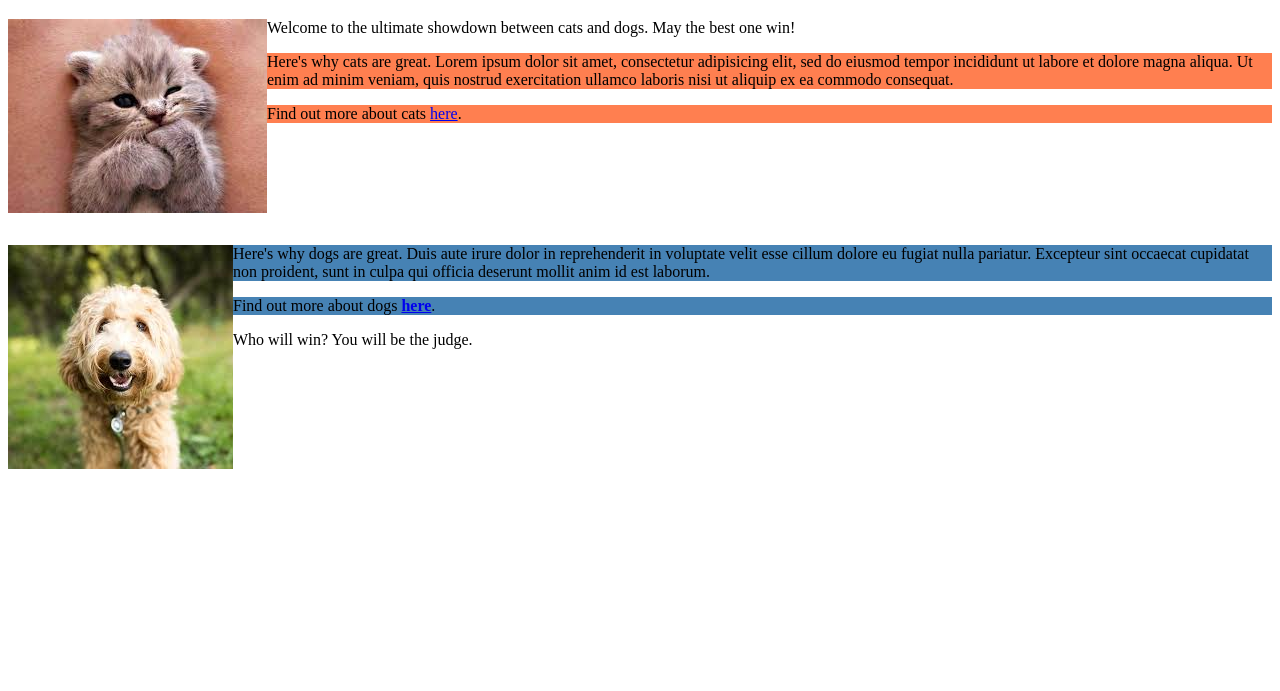
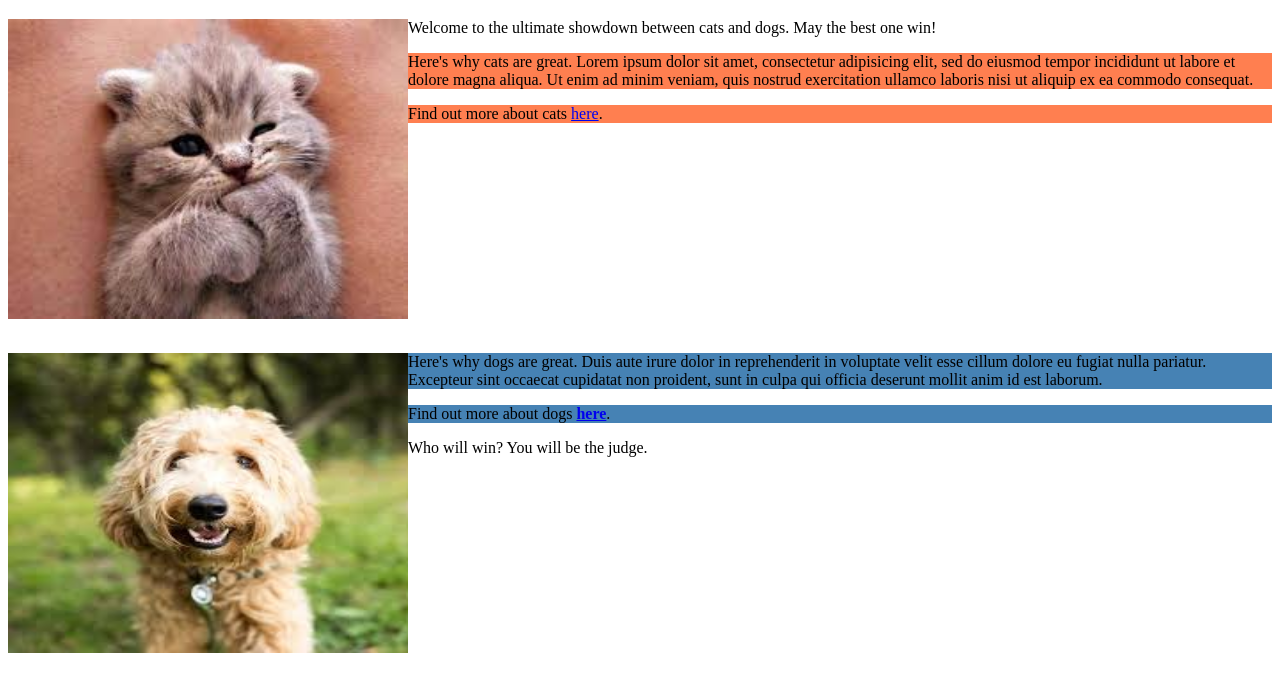
Before and after one commit to EssyMwangi/cascading, a plain HTML site: page index.html in a window 1280 px wide. Shown: the part 61-752 px from the top of the page. Drawn offline with Linux system fonts and the light colour scheme.

Commit message:
indentation and spacing

```diff
--- a/index.html
+++ b/index.html
@@ -6,7 +6,7 @@
   </head>
   <body>
     <h1>Cats vs Dogs: the Definitive Guide</h1>
-    <img style="float:left" src="./images/cute-kitten.jpeg">
+    <img style="float:left" src="./images/cute-kitten.jpeg" width="400" height="300">
     <p>Welcome to the ultimate showdown between cats and dogs. May the best one win!</p>
     <div class="cats">
       <p>Here's why cats are great. Lorem ipsum dolor sit amet, consectetur adipisicing elit, sed do eiusmod tempor incididunt ut labore et dolore magna aliqua. Ut enim ad minim veniam, quis nostrud exercitation ullamco laboris nisi ut aliquip ex ea commodo consequat.</p>
@@ -17,8 +17,14 @@
   <br>
   <br>
   <br>
+  <br>
+  <br>
+  <br>
+  <br>
+  <br>
+  <br>
     <div class="dogs">
-      <img style="float:left" src="./images/cute-dog.jpeg">
+      <img style="float:left" src="./images/cute-dog.jpeg" width="400" height="300">
       <p>Here's why dogs are great. Duis aute irure dolor in reprehenderit in voluptate velit esse cillum dolore eu fugiat nulla pariatur. Excepteur sint occaecat cupidatat non proident, sunt in culpa qui officia deserunt mollit anim id est laborum.</p>
       <p>Find out more about dogs <a href="http://www.example.com/dogs.html">here</a>.</p>
     </div>
```
